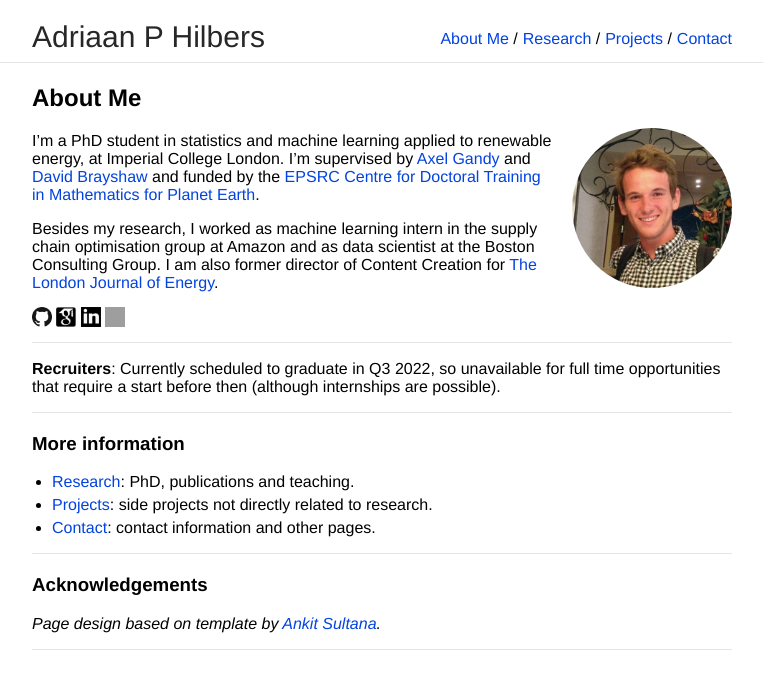
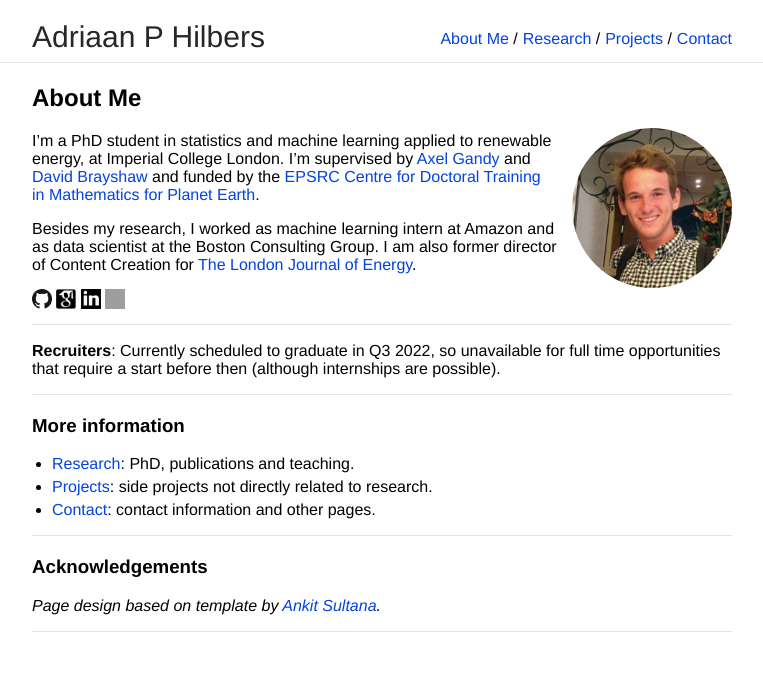
Before and after one commit to ahilbers/ahilbers.github.io, a Jekyll site: the page built from index.md, in a window 1280 px wide. Shown: the top 689 px of the page, without its empty margins (258-1021 px from the left). Built offline with Jekyll 4.4.1, drawn with Linux system fonts in a browser that asks for light colours; our own code applies the rules of GitHub Pages for plain Markdown files; grey boxes are pictures that could not be loaded.

Commit message:
update index

```diff
--- a/index.md
+++ b/index.md
@@ -9,7 +9,7 @@ layout: default
 
 I'm a PhD student in statistics and machine learning applied to renewable energy, at Imperial College London. I'm supervised by [Axel Gandy](http://wwwf.imperial.ac.uk/~agandy/) and [David Brayshaw](https://research.reading.ac.uk/meteorology/people/david-brayshaw/) and funded by the [EPSRC Centre for Doctoral Training in Mathematics for Planet Earth](https://www.mpecdt.org).
 
-Besides my research, I worked as machine learning intern in the supply chain optimisation group at Amazon and as data scientist at the Boston Consulting Group. I am also former director of Content Creation for [The London Journal of Energy](http://energyjournal.co.uk).
+Besides my research, I worked as machine learning intern at Amazon and as data scientist at the Boston Consulting Group. I am also former director of Content Creation for [The London Journal of Energy](http://energyjournal.co.uk).
 
 <a href = "https://github.com/ahilbers"> <img class="inline-picture" src="images/github.png" /> </a>
 <a href = "https://scholar.google.com/citations?user=SqSbcwQAAAAJ&hl=en&oi=ao"> <img class="inline-picture" src="images/scholar.jpg" /> </a>
```
